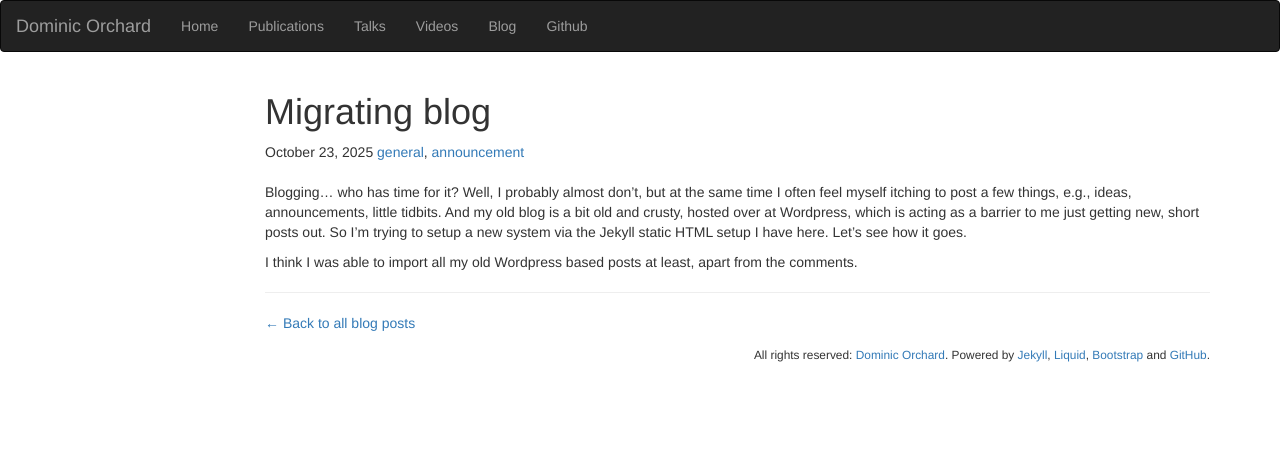
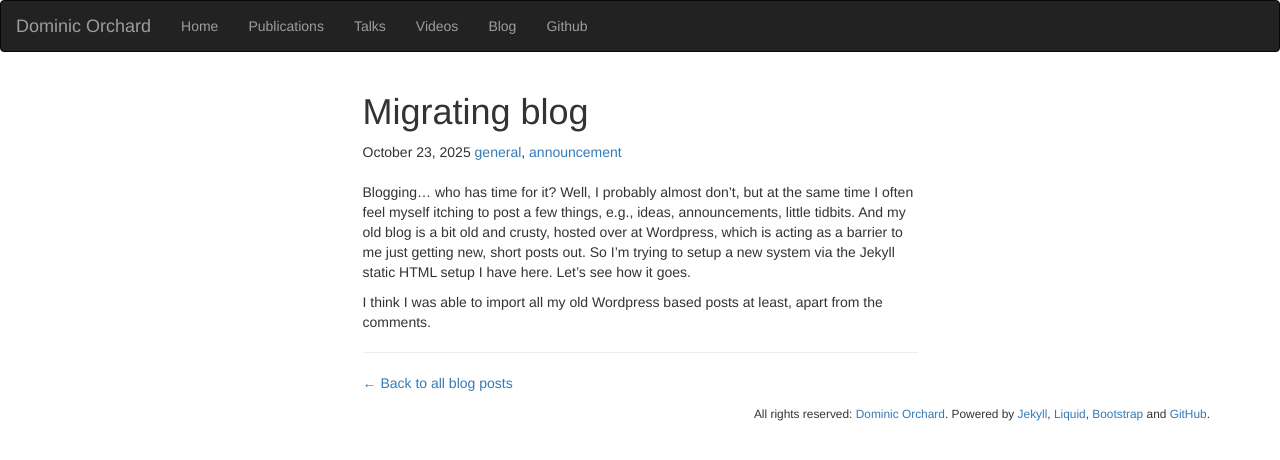
Before and after one commit to dorchard/dorchard.github.io, a Jekyll site: the page built from _blog/2025-10-23-welcome.md, in a window 1280 px wide. Shown: the top 460 px of the page. Built offline with Jekyll 4.4.1, drawn with Linux system fonts in a browser that asks for light colours; comment, search, counter and statistics services are not loaded.

Commit message:
another attempt to shrink

```diff
--- a/_layouts/default.html
+++ b/_layouts/default.html
@@ -47,12 +47,12 @@
         </div>
       -->
 	<div class="row">
-	  <div class="col-md-2">
+	  <div class="col-md-3">
 	  </div>
-	  <div class="col-md-10">
+	  <div class="col-md-6">
 	    {{ content }}
 	  </div>
-	  <div class="col-md-1">
+	  <div class="col-md-3">
 	  </div>
 	</div>
       </div>
--- a/assets/main.css
+++ b/assets/main.css
@@ -218,9 +218,9 @@ strong {
 
 /* Individual blog post page */
 .blog-post {
-  max-width: 50%;
-  min-width: 400px;
+  max-width: 600px;
   margin: 0 auto;
+  padding: 0 1em;
 }
 
 .blog-post-header {
```
